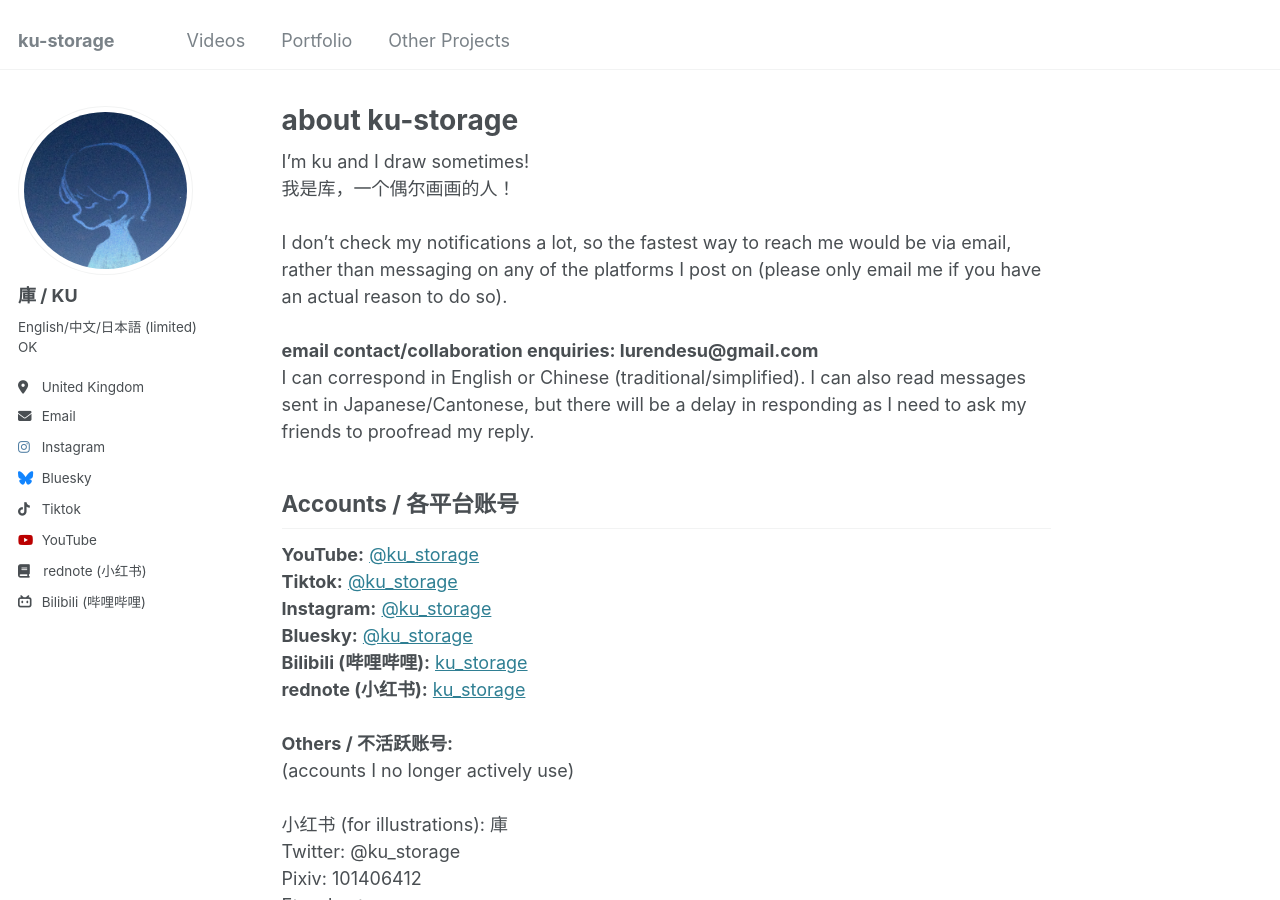
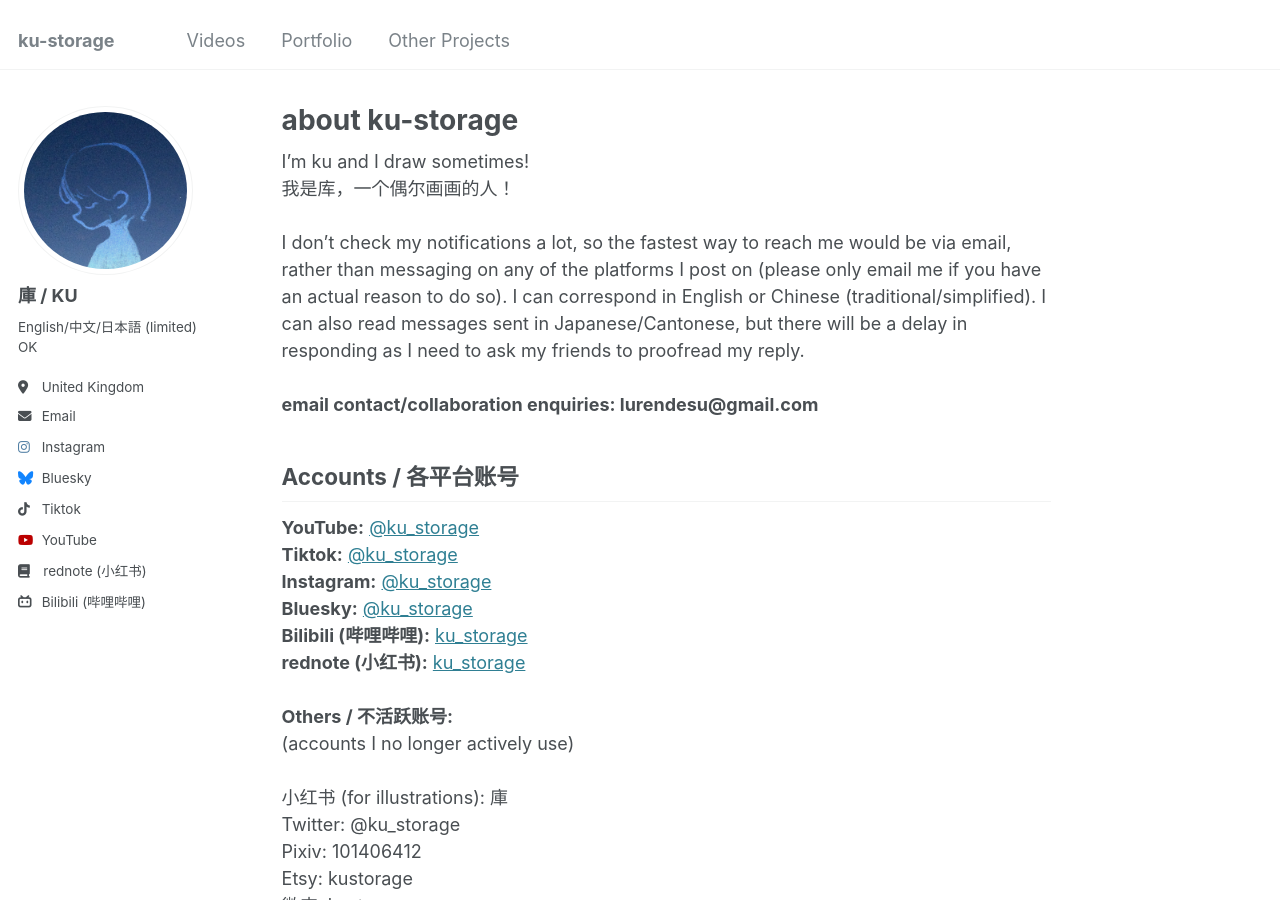
Before and after one commit to ku-storage/ku-storage.github.io, a Jekyll site: the page built from _pages/about.md, in a window 1280 px wide and 900 px high. Built offline with Jekyll 4.4.1, drawn with Linux system fonts in a browser that asks for light colours.

```diff
--- a/_pages/about.md
+++ b/_pages/about.md
@@ -9,9 +9,8 @@ redirect_from:
 I'm ku and I draw sometimes!<br>
 我是库，一个偶尔画画的人！
 <br><br>
-I don't check my notifications a lot, so the fastest way to reach me would be via email, rather than messaging on any of the platforms I post on (please only email me if you have an actual reason to do so). <br><br>
+I don't check my notifications a lot, so the fastest way to reach me would be via email, rather than messaging on any of the platforms I post on (please only email me if you have an actual reason to do so). I can correspond in English or Chinese (traditional/simplified). I can also read messages sent in Japanese/Cantonese, but there will be a delay in responding as I need to ask my friends to proofread my reply.<br><br>
 **email contact/collaboration enquiries: lurendesu@gmail.com**<br>
-I can correspond in English or Chinese (traditional/simplified). I can also read messages sent in Japanese/Cantonese, but there will be a delay in responding as I need to ask my friends to proofread my reply.
 
 Accounts / 各平台账号
 ------
```
